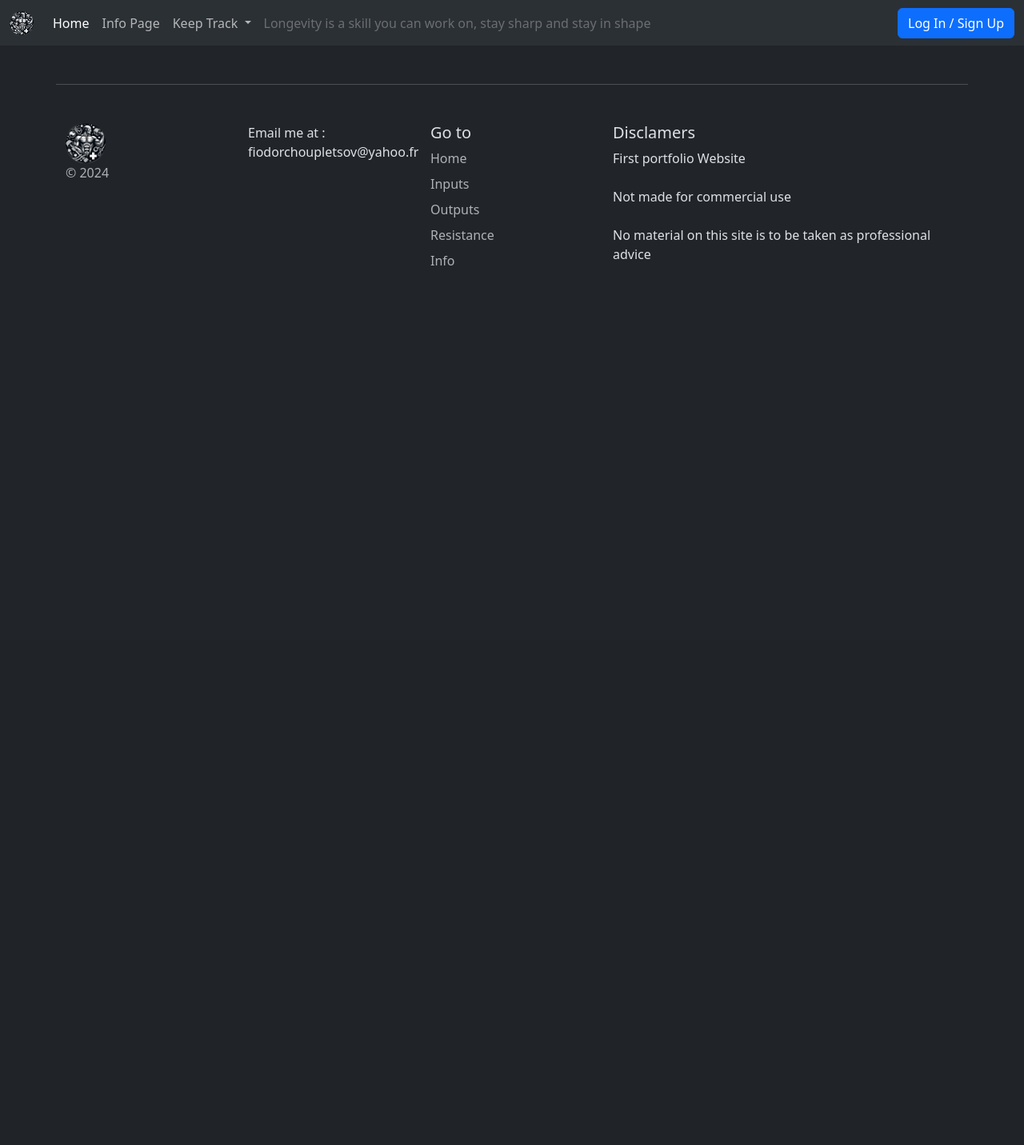
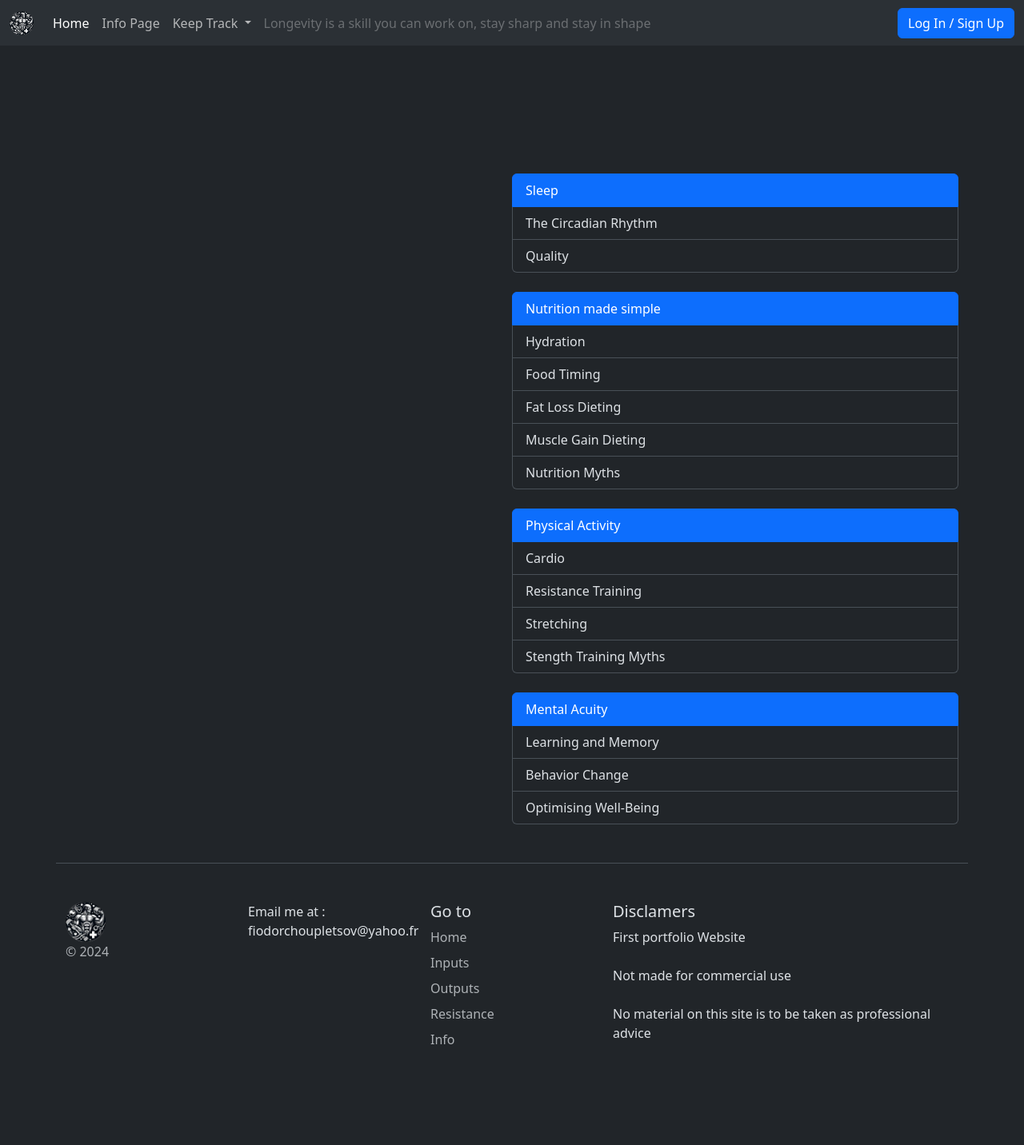
Before and after one commit to Self-Taught-Fiodor/TrackingApp, a Flask app: page /info in a window 1280 px wide. Shown: the whole page at 80% size. Before the commit the page ends 332 px from the top, so only its background shows below. Run offline with Flask 3, Linux system fonts and the light colour scheme.

Commit message:
"info draft 1"

```diff
--- a/api/templates/info.html
+++ b/api/templates/info.html
@@ -4,11 +4,50 @@
     {% include 'navbar.html' %}
 {% endif %}
 {% endblock %}
-{% block title %}
-<h1>Info Page Under Construction</h1>
-{% endblock %}
 
 {% block content %}
-
+<div class="container" style="height: 20vh"></div>
+<div class="container">
+    <div class="row row-cols-2 g-1 g-lg-4">
+        <div class="col"></div>
+        <div class="list-group">
+            <a href="https://www.hubermanlab.com/newsletter/toolkit-for-sleep" class="list-group-item list-group-item-action active" aria-current="true">
+              Sleep
+            </a>
+            <a href="https://www.hubermanlab.com/topics/light-exposure-and-circadian-rhythm" class="list-group-item list-group-item-action">The Circadian Rhythm</a>
+            <a href="https://www.hubermanlab.com/topics/sleep-hygiene" class="list-group-item list-group-item-action">Quality</a>
+          </div>
+        <div class="col"></div>
+        <div class="list-group">
+            <a href="https://www.youtube.com/watch?v=7FM9VAH_EXw&list=PLyqKj7LwU2RvpAB-HbJmkWXqaEIWJfA0K" class="list-group-item list-group-item-action active" aria-current="true">
+              Nutrition made simple
+            </a>
+            <a href="https://www.youtube.com/watch?v=cSFZcmn1M88&list=PLyqKj7LwU2RvpAB-HbJmkWXqaEIWJfA0K&index=5" class="list-group-item list-group-item-action">Hydration</a>
+            <a href="https://www.hubermanlab.com/subtopics/fasting-and-meal-timing" class="list-group-item list-group-item-action">Food Timing</a>
+            <a href="https://www.youtube.com/watch?v=EsNeZjjOOl4&list=PLyqKj7LwU2RulAjHczohbx5OyJQ8TaFM0" class="list-group-item list-group-item-action">Fat Loss Dieting</a>
+            <a href="https://www.youtube.com/watch?v=88z36xmf42Q&list=PLyqKj7LwU2Ru4UZgHYsjvHbRsV-qsewla" class="list-group-item list-group-item-action">Muscle Gain Dieting</a>
+            <a href="https://www.youtube.com/watch?v=KsdPQj_ElVc&list=PLyqKj7LwU2RtiRFzw7r0YpCQYy353JgYu" class="list-group-item list-group-item-action">Nutrition Myths</a>
+          </div>
+        <div class="col"></div>
+        <div class="list-group">
+            <a href="#" class="list-group-item list-group-item-action active" aria-current="true">
+              Physical Activity
+            </a>
+            <a href="https://www.youtube.com/watch?v=YB8BaCtZjIs" class="list-group-item list-group-item-action">Cardio</a>
+            <a href="https://www.youtube.com/watch?v=4cW0EmO12Lk&list=PLyqKj7LwU2RukxJbBHi9BtEuYYKm9UqQQ" class="list-group-item list-group-item-action">Resistance Training</a>
+            <a href="https://www.hubermanlab.com/newsletter/stretching-protocols-to-increase-flexibility-and-support-general-health" class="list-group-item list-group-item-action">Stretching</a>
+            <a href="https://www.youtube.com/watch?v=268xd2x7LnQ&list=PLyqKj7LwU2RugFpUzX0TlgOnnr8zhdrwf" class="list-group-item list-group-item-action">Stength Training Myths</a>
+          </div>
+        <div class="col"></div>
+        <div class="list-group">
+            <a href="https://www.hubermanlab.com/topics/focus-productivity-and-creativity" class="list-group-item list-group-item-action active" aria-current="true">
+              Mental Acuity
+            </a>
+            <a href="https://www.hubermanlab.com/topics/learning-and-memory" class="list-group-item list-group-item-action">Learning and Memory</a>
+            <a href="https://www.hubermanlab.com/topics/neuroplasticity-and-behavior-change" class="list-group-item list-group-item-action">Behavior Change</a>
+            <a href="https://www.hubermanlab.com/topics/the-science-of-wellbeing" class="list-group-item list-group-item-action">Optimising Well-Being</a>
+          </div>
+    </div>
+</div>
 
 {% endblock %}
```
